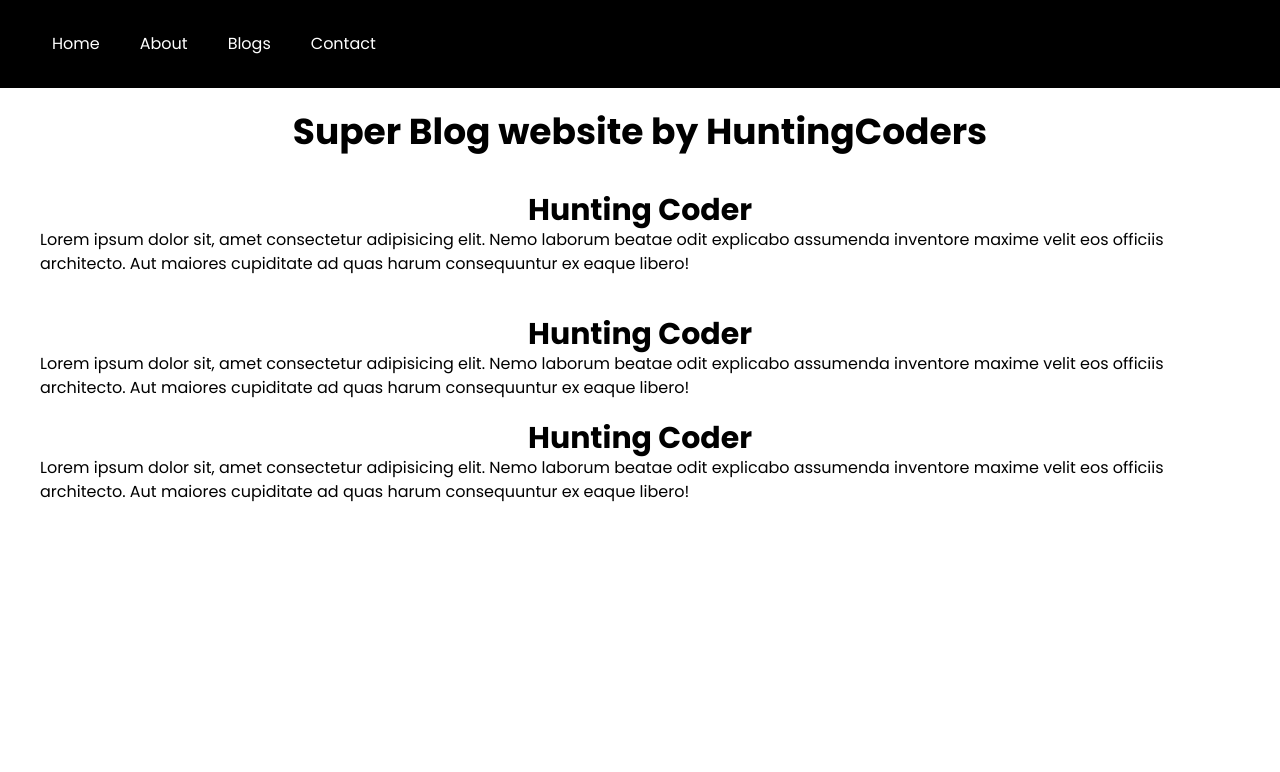
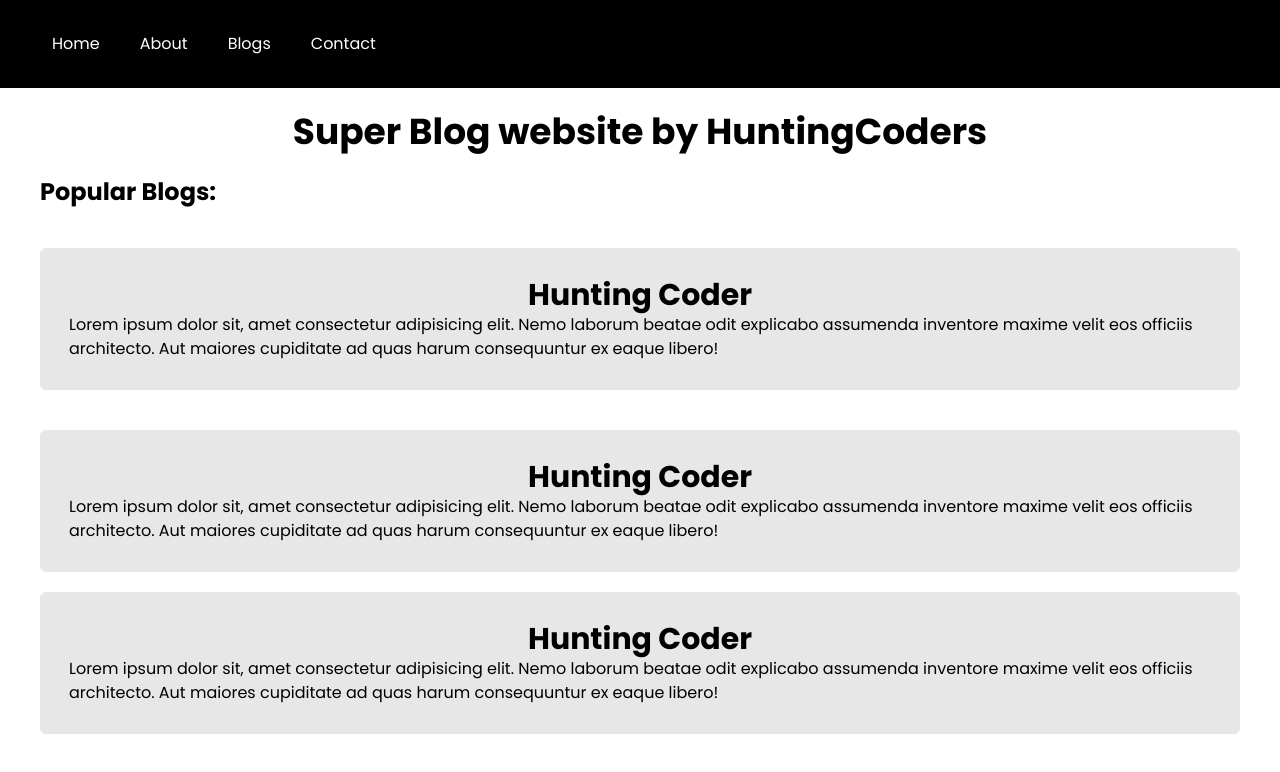
Before and after one commit to SalehAhmed19/hunting-coder-nextjs, a Next.js app: page / in a window 1280 px wide. Shown: the top 772 px of the page. Built offline with nearby package versions, Linux system fonts and the light colour scheme.

Commit message:
some style added

```diff
--- a/pages/index.js
+++ b/pages/index.js
@@ -23,37 +23,40 @@ export default function Home() {
         </ul>
       </nav>
 
+      <main>
         <h1 className="text-center font-bold text-4xl my-6">
           Super Blog website by HuntingCoders
         </h1>
+        <h2 className="text-2xl font-bold mx-10">Popular Blogs: </h2>
 
-      <div className="my-10 mx-10">
-        <h1 className="text-3xl font-bold text-center">Hunting Coder</h1>
+        <div className="my-10 mx-10 bg-[#E7E7E7] border p-7 rounded-md">
+          <h3 className="text-3xl font-bold text-center">Hunting Coder</h3>
           <p>
-          Lorem ipsum dolor sit, amet consectetur adipisicing elit. Nemo laborum
-          beatae odit explicabo assumenda inventore maxime velit eos officiis
-          architecto. Aut maiores cupiditate ad quas harum consequuntur ex eaque
-          libero!
+            Lorem ipsum dolor sit, amet consectetur adipisicing elit. Nemo
+            laborum beatae odit explicabo assumenda inventore maxime velit eos
+            officiis architecto. Aut maiores cupiditate ad quas harum
+            consequuntur ex eaque libero!
           </p>
         </div>
-      <div className="my-5 mx-10">
-        <h1 className="text-3xl font-bold text-center">Hunting Coder</h1>
+        <div className="my-5 mx-10 bg-[#E7E7E7] border p-7 rounded-md">
+          <h3 className="text-3xl font-bold text-center">Hunting Coder</h3>
           <p>
-          Lorem ipsum dolor sit, amet consectetur adipisicing elit. Nemo laborum
-          beatae odit explicabo assumenda inventore maxime velit eos officiis
-          architecto. Aut maiores cupiditate ad quas harum consequuntur ex eaque
-          libero!
+            Lorem ipsum dolor sit, amet consectetur adipisicing elit. Nemo
+            laborum beatae odit explicabo assumenda inventore maxime velit eos
+            officiis architecto. Aut maiores cupiditate ad quas harum
+            consequuntur ex eaque libero!
           </p>
         </div>
-      <div className="my-5 mx-10">
-        <h1 className="text-3xl font-bold text-center">Hunting Coder</h1>
+        <div className="my-5 mx-10 bg-[#E7E7E7] border p-7 rounded-md">
+          <h3 className="text-3xl font-bold text-center">Hunting Coder</h3>
           <p>
-          Lorem ipsum dolor sit, amet consectetur adipisicing elit. Nemo laborum
-          beatae odit explicabo assumenda inventore maxime velit eos officiis
-          architecto. Aut maiores cupiditate ad quas harum consequuntur ex eaque
-          libero!
+            Lorem ipsum dolor sit, amet consectetur adipisicing elit. Nemo
+            laborum beatae odit explicabo assumenda inventore maxime velit eos
+            officiis architecto. Aut maiores cupiditate ad quas harum
+            consequuntur ex eaque libero!
           </p>
         </div>
+      </main>
     </>
   );
 }
```
Lines whose indentation alone changed are shown as unchanged.
